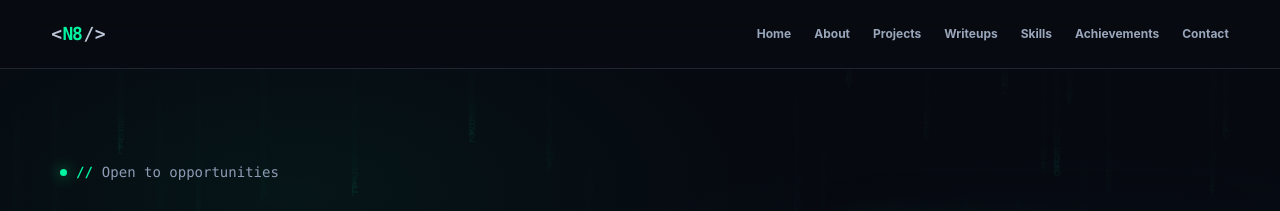
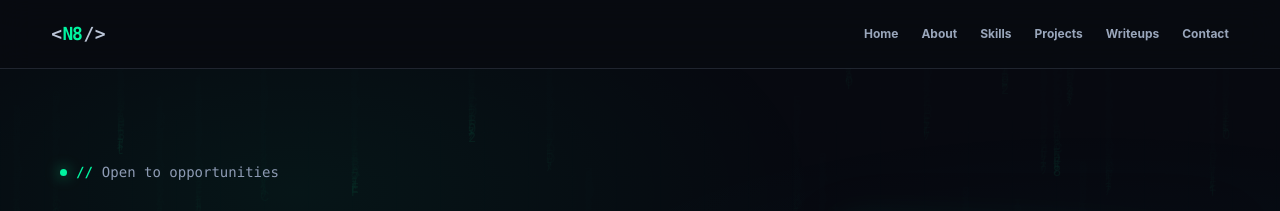
Before and after one commit to Ningen820/Ningen820.github.io, a Jekyll site: the page built from index.html, in a window 1280 px wide. Shown: the top 211 px of the page. Built offline with Jekyll 4.4.1, drawn with Linux system fonts in a browser that asks for light colours.

Commit message:
Update site-nav.html

```diff
--- a/_includes/site-nav.html
+++ b/_includes/site-nav.html
@@ -6,13 +6,13 @@
   <nav class="nav-links" id="primary-navigation" aria-label="Main navigation" data-nav-links>
     <a class="nav-link" href="{{ '/' | relative_url }}">Home</a>
     <a class="nav-link" href="{{ '/' | relative_url }}#about">About</a>
+    <a class="nav-link" href="{{ '/' | relative_url }}#skills">Skills</a>
     <!-- <a class="nav-link" href="{{ '/' | relative_url }}#experience">Experience</a> -->
-    <a class="nav-link" href="{{ '/projects/' | relative_url }}">Projects</a>
+    <!-- <a class="nav-link" href="{{ '/' | relative_url }}#highlights">Highlights</a> -->
+    <!-- <a class="nav-link" href="{{ '/' | relative_url }}#achievements">Achievements</a> -->
+    <!-- <a class="nav-link" href="{{ '/' | relative_url }}#certifications">Certifications</a> -->
+  <a class="nav-link" href="{{ '/' | relative_url }}#projects">Projects</a>
     <a class="nav-link" href="{{ '/' | relative_url }}#writeups">Writeups</a>
-    <a class="nav-link" href="{{ '/' | relative_url }}#skills">Skills</a>
-    <a class="nav-link" href="{{ '/' | relative_url }}#achievements">Achievements</a>
-    <!-- <a class="nav-link" href="{{ '/' | relative_url }}#cves">Highlights</a> -->
-    <!-- <a class="nav-link" href="{{ '/' | relative_url }}#certifications">Certifications</a> -->
     <a class="nav-link" href="{{ '/' | relative_url }}#contact">Contact</a>
   </nav>
 </header>
```
